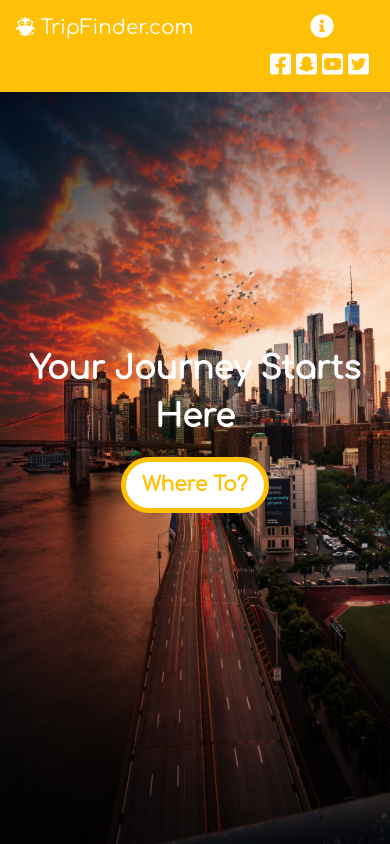
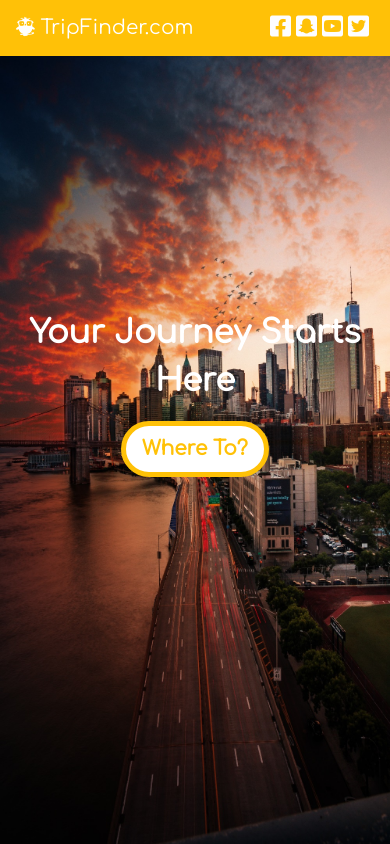
Before and after one commit to Code-Institute-Submissions/dbyrne87.github.io-1, a plain HTML site: page index.html in a window 390 px wide. Drawn offline with nearby package versions, Linux system fonts and the light colour scheme; some packages are replaced by stand-ins of ours; a web font is replaced by a local one.

Commit message:
added display none to info icon

```diff
--- a/index.html
+++ b/index.html
@@ -26,7 +26,7 @@
     <header>
       <nav class="navbar navbar-expand-lg navbar-dark bg-warning">
         <a class="navbar-brand" href="/index.html"> <i class="fab fa-earlybirds"></i>  TripFinder.com</a>
-        <a data-toggle="modal" data-target="#modal-info"> <i class="fas fa-info-circle social-icon"></i></a>
+        <a data-toggle="modal" data-target="#modal-info"> <i class="fas fa-info-circle social-icon d-none d-sm-block"></i></a>
         <ul class="navbar-nav ml-auto">
           <li class="social-icons">
             <a class="social-icon" href="https://www.facebook.com/" target="_blank"><i class="fab fa-facebook-square"></i></a>
```
